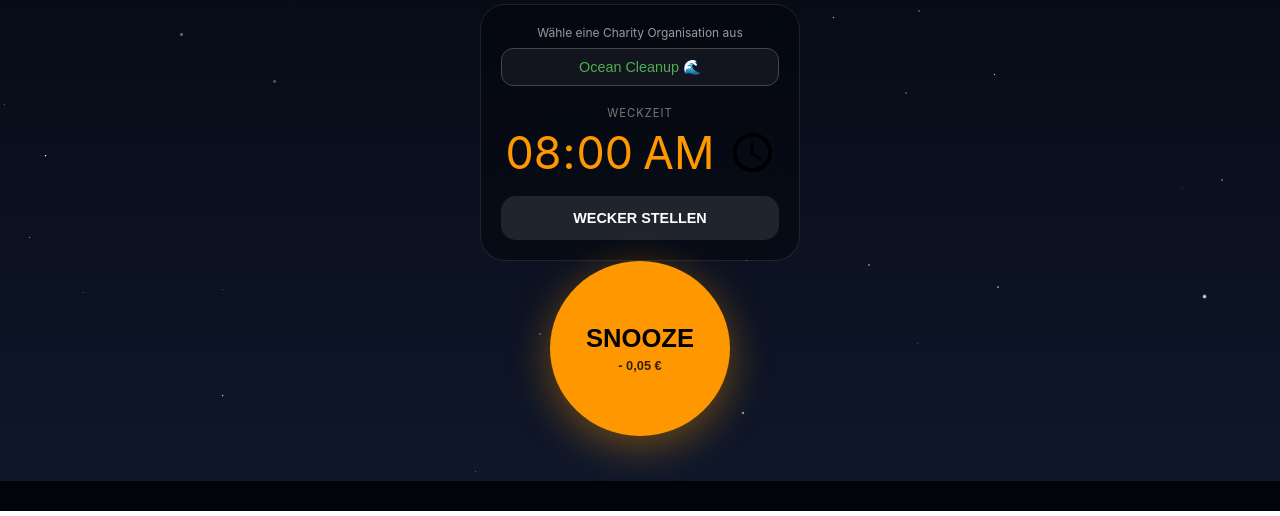
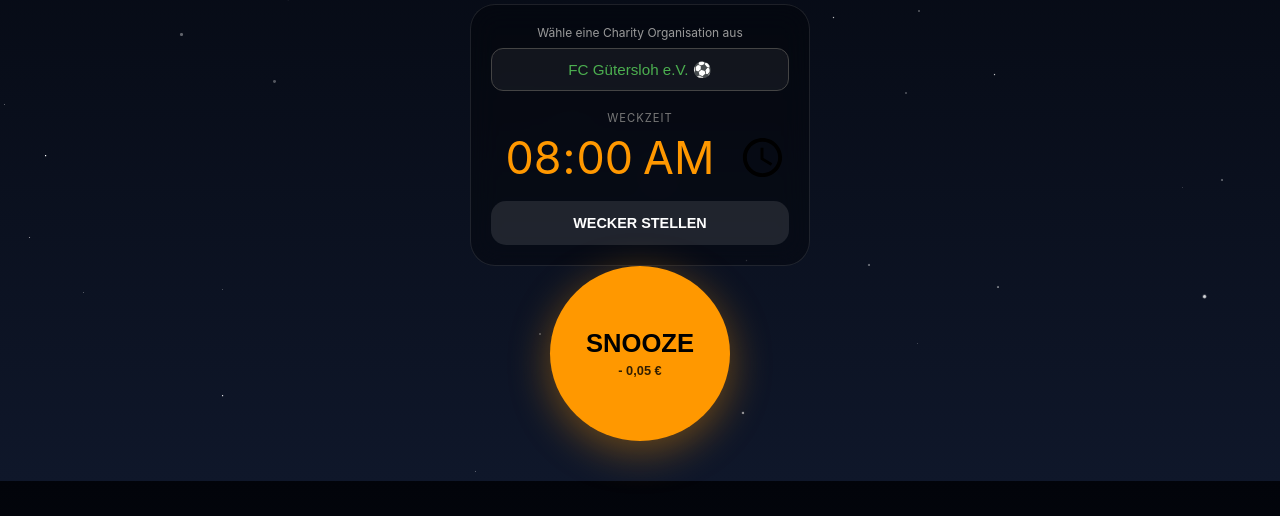
Before and after one commit to fwichelmann/snoozing-for-charity, a plain HTML site: page index.html in a window 1280 px wide. Shown: the part 319-835 px from the top of the page. Drawn offline with Linux system fonts and the light colour scheme.

Commit message:
Update index.html

```diff
--- a/index.html
+++ b/index.html
@@ -5,12 +5,14 @@
     <meta name="viewport" content="width=device-width, initial-scale=1.0, maximum-scale=1.0, user-scalable=no, viewport-fit=cover">
     <title>Snooze for Charity</title>
 
+    <!-- iPhone Home-Bildschirm Optimierung -->
     <link rel="apple-touch-icon" href="assets/icon.png">
     <link rel="icon" type="image/png" href="assets/icon.png">
     <meta name="apple-mobile-web-app-capable" content="yes">
     <meta name="apple-mobile-web-app-status-bar-style" content="black-translucent">
     <meta name="apple-mobile-web-app-title" content="Snooze4Charity">
 
+    <!-- Konfetti Bibliothek -->
     <script src="https://cdn.jsdelivr.net"></script>
 
     <style>
@@ -45,7 +47,10 @@
             position: absolute; background: white; border-radius: 50%;
             opacity: 0.5; animation: twinkle var(--duration) infinite ease-in-out;
         }
-        @keyframes twinkle { 0%, 100% { opacity: 0.3; transform: scale(1); } 50% { opacity: 1; transform: scale(1.2); } }
+        @keyframes twinkle {
+            0%, 100% { opacity: 0.3; transform: scale(1); }
+            50% { opacity: 1; transform: scale(1.2); }
+        }
 
         /* Mond */
         .moon {
@@ -72,10 +77,16 @@
         .alarm-box {
             background: rgba(0, 0, 0, 0.3); backdrop-filter: blur(15px);
             padding: 20px; border-radius: 25px; border: 1px solid rgba(255,255,255,0.1);
-            width: 100%; max-width: 320px; text-align: center;
+            width: 100%; max-width: 340px; text-align: center;
         }
         .section-label { font-size: 0.75rem; color: #999; margin-bottom: 8px; display: block; }
-        .charity-picker { width: 100%; background: rgba(255,255,255,0.05); border: 1px solid #444; color: var(--green); padding: 10px; border-radius: 12px; font-size: 0.9rem; margin-bottom: 20px; outline: none; appearance: none; text-align: center; }
+
+        .charity-picker {
+            width: 100%; background: rgba(255,255,255,0.05); border: 1px solid #444; color: var(--green);
+            padding: 12px; border-radius: 12px; font-size: 0.95rem; margin-bottom: 20px; outline: none;
+            appearance: none; text-align: center; cursor: pointer;
+        }
+
         .alarm-label { font-size: 0.7rem; color: #777; text-transform: uppercase; letter-spacing: 1px; margin-bottom: 5px; }
         #alarm-time { background: transparent; border: none; color: var(--orange); font-size: 2.8rem; font-family: inherit; text-align: center; outline: none; width: 100%; }
 
@@ -98,7 +109,6 @@
 
         body.alarm-active .stop-alarm-btn, body.has-snoozed .stop-alarm-btn { opacity: 1; pointer-events: auto; border-color: #fff; background: rgba(255,255,255,0.2); }
 
-        /* Alarm-Modus Hintergrund */
         body.alarm-active { background: linear-gradient(180deg, #600 0%, #b00 100%); animation: flash 1s infinite; }
         @keyframes flash { 0%, 100% { filter: brightness(1); } 50% { filter: brightness(1.3); } }
     </style>
@@ -121,6 +131,9 @@
     <div class="alarm-box">
         <span class="section-label">Wähle eine Charity Organisation aus</span>
         <select id="charity-select" class="charity-picker" onchange="saveSettings()">
+            <option>FC Gütersloh e.V. ⚽</option>
+            <option>Frankreichaustausch 🇫🇷</option>
+            <option>Nachbarschaftshilfe Friedenau 🤝</option>
             <option>Ocean Cleanup 🌊</option>
             <option>Trees for Future 🌳</option>
             <option>Tierheim Berlin 🐾</option>
@@ -147,8 +160,7 @@
             const star = document.createElement('div');
             star.className = 'star';
             const size = Math.random() * 3 + 'px';
-            star.style.width = size;
-            star.style.height = size;
+            star.style.width = size; star.style.height = size;
             star.style.left = Math.random() * 100 + '%';
             star.style.top = Math.random() * 100 + '%';
             star.style.setProperty('--duration', Math.random() * 3 + 2 + 's');
@@ -174,7 +186,7 @@
 
         updateUI();
         alarmInput.value = localStorage.getItem('alarm_time') || "08:00";
-        charitySelect.value = localStorage.getItem('selected_charity') || "Ocean Cleanup 🌊";
+        charitySelect.value = localStorage.getItem('selected_charity') || "FC Gütersloh e.V. ⚽";
 
         function saveSettings() {
             localStorage.setItem('alarm_time', alarmInput.value);
@@ -218,8 +230,7 @@
                 isAlarming = false;
                 document.body.classList.remove('alarm-active');
                 document.body.classList.add('has-snoozed');
-                sound.pause();
-                sound.currentTime = 0;
+                sound.pause(); sound.currentTime = 0;
                 let [h, m] = alarmInput.value.split(':').map(Number);
                 m += 5;
                 if (m >= 60) { m -= 60; h = (h + 1) % 24; }
@@ -233,8 +244,7 @@
             isAlarming = false;
             alarmSet = false;
             document.body.classList.remove('alarm-active', 'has-snoozed');
-            sound.pause();
-            sound.currentTime = 0;
+            sound.pause(); sound.currentTime = 0;
             setBtn.innerText = "WECKER STELLEN";
             setBtn.classList.remove('active');
         }
```
